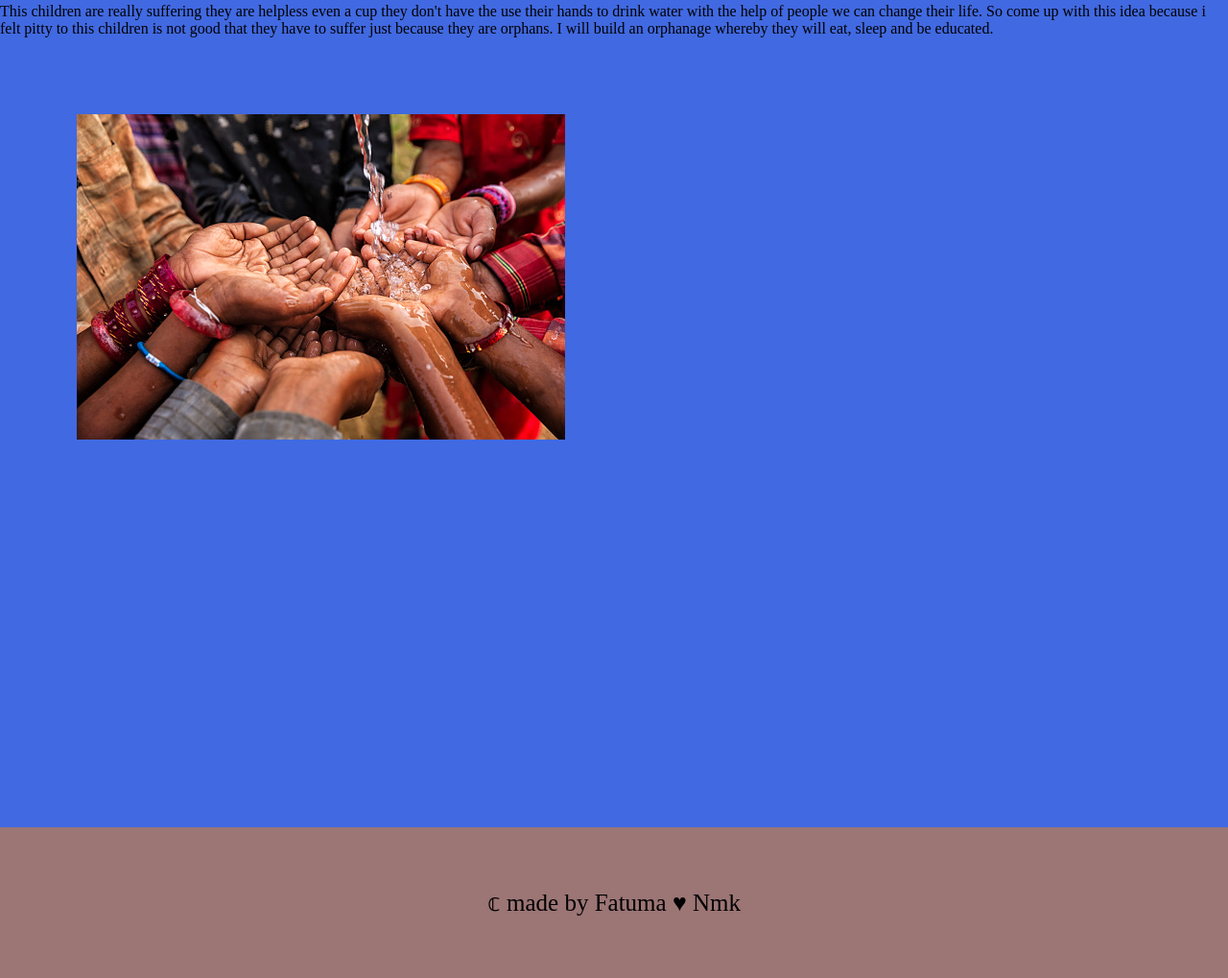
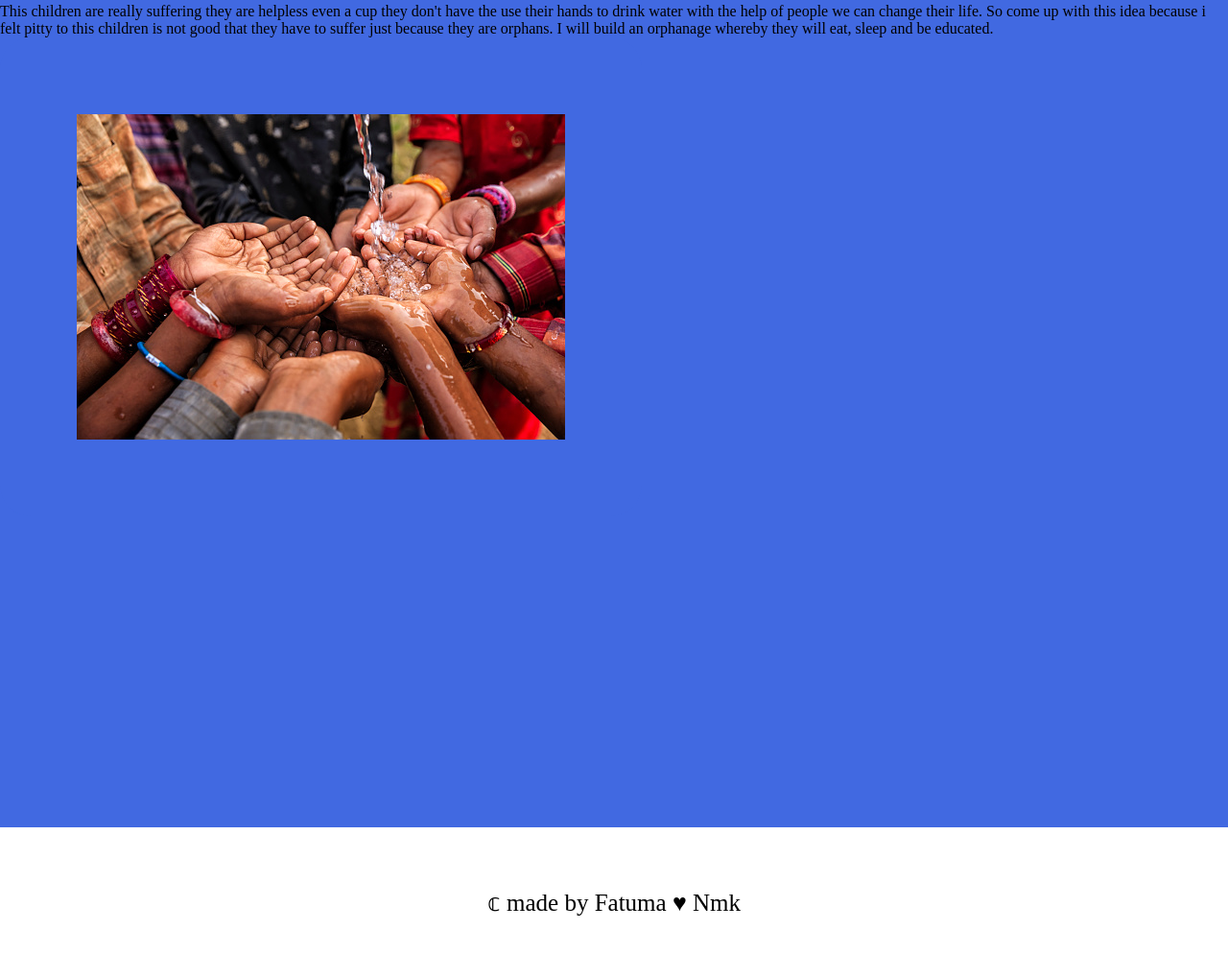
Before and after one commit to Fatuma-namunyak/helping-orphans-project, a plain HTML site: page index.html in a window 1280 px wide. Shown: the part 1377-2396 px from the top of the page at 96% size. Drawn offline with Linux system fonts and the light colour scheme.

Commit message:
it will change color

```diff
--- a/style.css
+++ b/style.css
@@ -81,7 +81,7 @@ div section{
     padding-bottom: 4rem;
     margin-bottom: 0px;
     margin-top: 20rem;
-    background-color: rgb(156, 117, 117);
+    background-color: white;
     font-size: 25px;
     ;
 }
```
